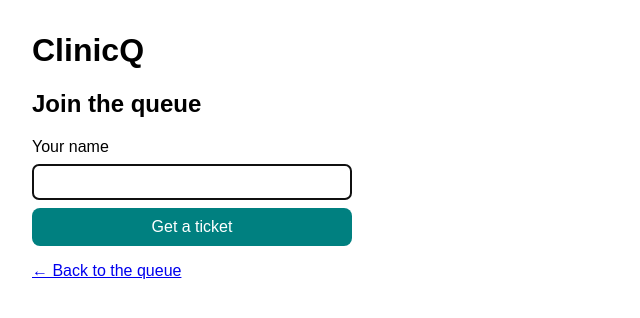
After one commit to gitnsaen/ccc181, a Flask app: page /join in a window 1280 px wide. The commit adds this page. Shown: the top 318 px of the page, without its empty margins (0-640 px from the left). Run offline with Flask 3, Linux system fonts and the light colour scheme.

Commit message:
Add join-queue form

```diff
--- a/sprint-app/app.py
+++ b/sprint-app/app.py
@@ -1,4 +1,4 @@
-from flask import Flask, abort, render_template
+from flask import Flask, abort, redirect, render_template, request, url_for
 
 app = Flask(__name__)
 
@@ -18,6 +18,19 @@ def ticket(ticket_id):
             return render_template("ticket.html", ticket=t, position=position)
     abort(404)
 
+@app.route("/join", methods=["GET", "POST"])
+def join():
+    if request.method == "POST":
+        name = request.form.get("name", "").strip()
+        if not name:
+            return render_template("join.html", error="Please enter your name.")
+
+        number = TICKETS[-1]["number"] + 1 if TICKETS else 1
+        TICKETS.append({"number": number, "name": name})
+        return redirect(url_for("ticket", ticket_id=number))
+
+    return render_template("join.html")
+
 @app.route("/hello")
 def hello():
     return "Hello, CCC181!"
--- a/sprint-app/static/css/style.css
+++ b/sprint-app/static/css/style.css
@@ -2,3 +2,35 @@ body {
   font-family: sans-serif;
   margin: 2rem;
 }
+
+/* Join-queue form */
+.button, .join-form button {
+  display: inline-block;
+  background: #008080;
+  color: #fff;
+  border: none;
+  border-radius: 8px;
+  padding: 0.6rem 1.2rem;
+  font: inherit;
+  text-decoration: none;
+  cursor: pointer;
+}
+
+.join-form {
+  display: flex;
+  flex-direction: column;
+  gap: 0.5rem;
+  max-width: 320px;
+}
+
+.join-form input {
+  padding: 0.5rem;
+  border: 1px solid #C9C4B8;
+  border-radius: 6px;
+  font: inherit;
+}
+
+.error {
+  color: #d9534f;
+  font-weight: 600;
+}
--- a/sprint-app/templates/index.html
+++ b/sprint-app/templates/index.html
@@ -1,6 +1,8 @@
 {% extends "base.html" %}
 
 {% block content %}
+<p><a class="button" href="{{ url_for('join') }}">Join the queue</a></p>
+
 <h2>Tickets in the queue</h2>
 <ul>
   {% for t in tickets %}
--- /dev/null
+++ b/sprint-app/templates/join.html
@@ -0,0 +1,19 @@
+{% extends "base.html" %}
+
+{% block title %}Join the queue · ClinicQ{% endblock %}
+
+{% block content %}
+  <h2>Join the queue</h2>
+
+  {% if error %}
+    <p class="error">{{ error }}</p>
+  {% endif %}
+
+  <form method="post" class="join-form">
+    <label for="name">Your name</label>
+    <input id="name" name="name" type="text" autofocus>
+    <button type="submit">Get a ticket</button>
+  </form>
+
+  <p><a href="{{ url_for('index') }}">&larr; Back to the queue</a></p>
+{% endblock %}
```
